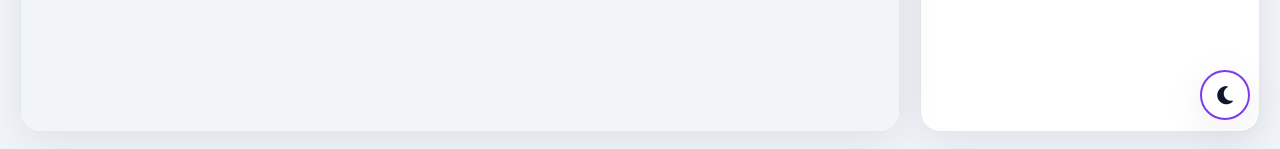
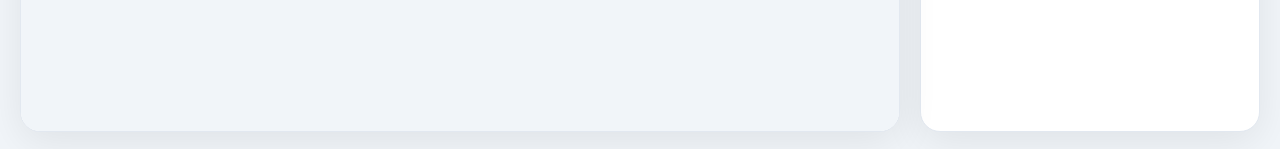
Before and after one commit to Najm714/Irteqa, a plain HTML site: page frontend/gateway/academic/chat.html in a window 1280 px wide. Shown: the part 650-799 px from the top of the page. Drawn offline with Linux system fonts and the light colour scheme.

```diff
--- a/frontend/gateway/academic/chat.html
+++ b/frontend/gateway/academic/chat.html
@@ -81,37 +81,6 @@
         }
 
         /* ============================================================
-           زر تبديل الوضع
-           ============================================================ */
-        .theme-toggle {
-            position: fixed;
-            bottom: 30px;
-            right: 30px;
-            z-index: 999;
-            background: var(--bg-card);
-            color: var(--text-color);
-            border: none;
-            width: 50px;
-            height: 50px;
-            border-radius: 50%;
-            font-size: 1.3rem;
-            box-shadow: var(--shadow);
-            cursor: pointer;
-            transition: all 0.3s ease;
-            display: flex;
-            align-items: center;
-            justify-content: center;
-            border: 2px solid var(--primary);
-        }
-
-        .theme-toggle:hover {
-            transform: scale(1.1) rotate(20deg);
-            box-shadow: var(--shadow-hover);
-            background: var(--gradient-main);
-            color: #fff;
-        }
-
-        /* ============================================================
            الهيدر
            ============================================================ */
         .header {
@@ -1128,11 +1097,6 @@
     </style>
 </head>
 <body>
-
-    <!-- ====== زر تبديل الوضع ====== -->
-    <button class="theme-toggle" onclick="toggleTheme()" aria-label="تبديل الوضع">
-        <i class="fas fa-moon"></i>
-    </button>
 
     <!-- ============================================================
     الهيدر
```
